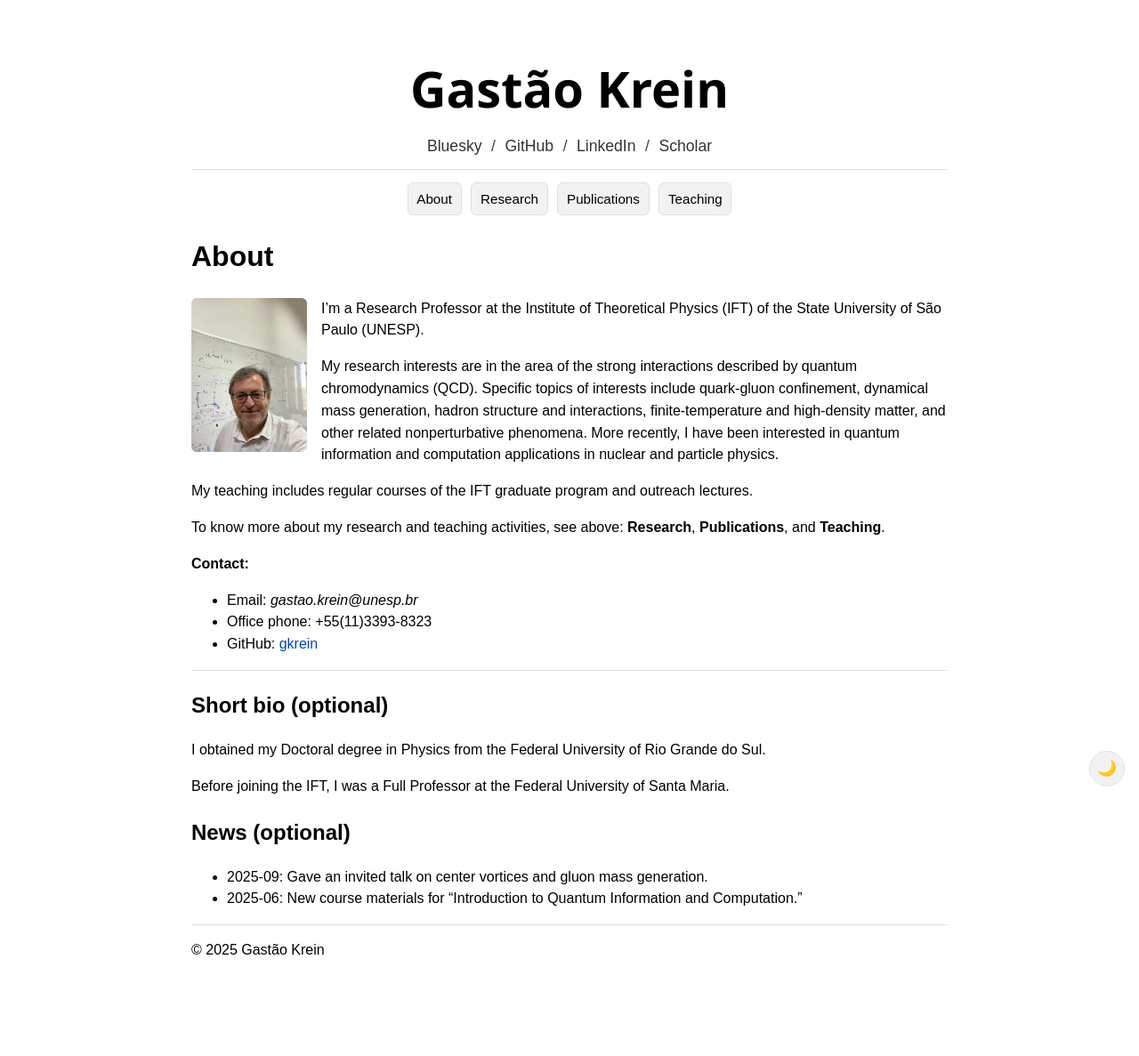
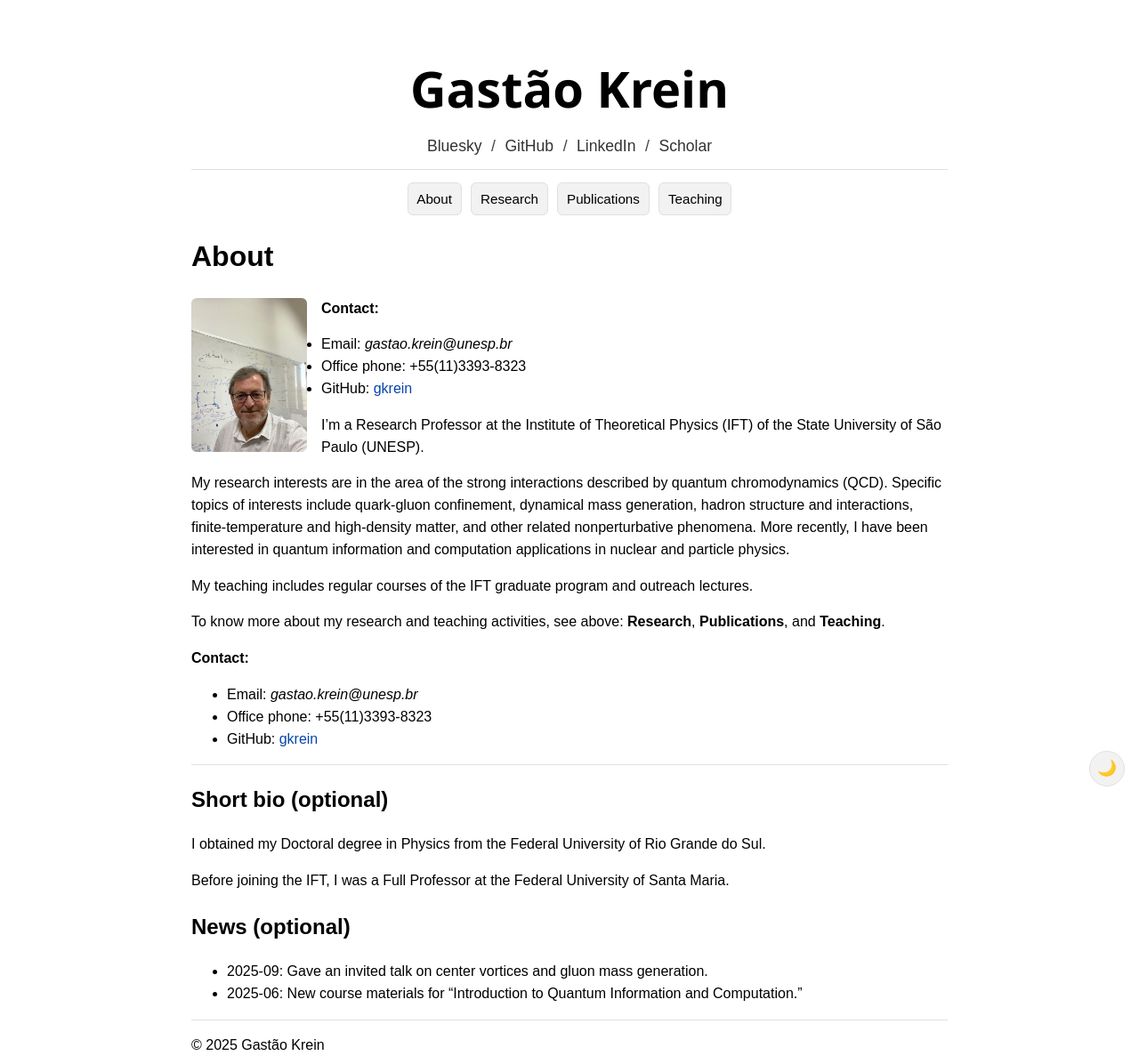
Before and after one commit to gkrein/gkrein.github.io, a Jekyll site: the page built from index.md, in a window 1280 px wide. Shown: the whole page at 89% size. Built offline with Jekyll 4.4.1, drawn with Linux system fonts in a browser that asks for light colours; before the commit the page ends 1081 px from its top, so only the background shows below that.

Commit message:
Update index.md

```diff
--- a/index.md
+++ b/index.md
@@ -6,6 +6,12 @@ title: About
 # About
 
 <img src="/assets/images/gkrein.jpg" alt="Photo of Gastão Krein" style="max-width: 130px; float: left; margin: 0 1rem 1rem 0; border-radius: 6px;">
+
+**Contact:**
+- Email: *gastao.krein@unesp.br*
+- Office phone: +55(11)3393-8323
+- GitHub: [gkrein](https://github.com/gkrein)
+
 
 I’m a Research Professor at the Institute of Theoretical Physics (IFT) of the State University of São Paulo (UNESP).
 
```
